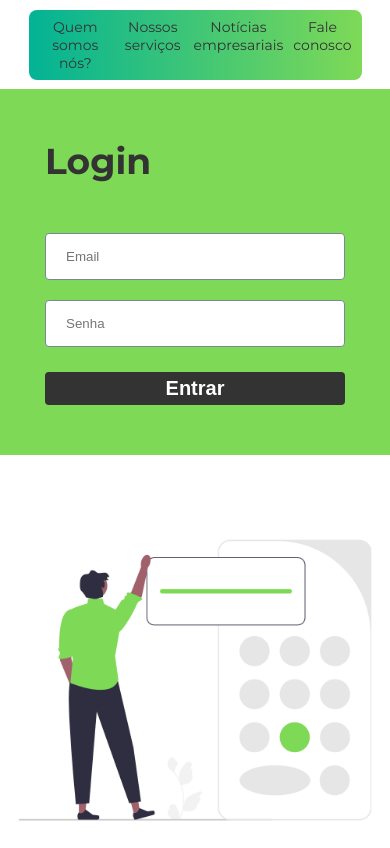
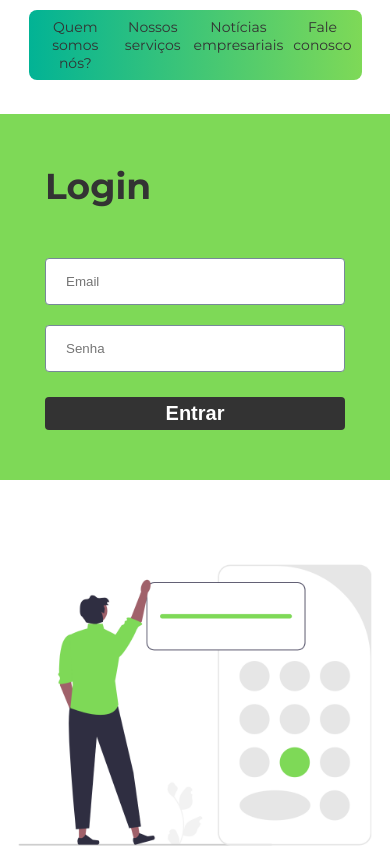
Before and after one commit to MariaJuliaAS/mettaContabilidade, a React (Vite) app: page /addNewsAuth in a window 390 px wide. Shown: the top 848 px of the page. Built offline with nearby package versions, Linux system fonts and the light colour scheme; no server answers.

Commit message:
Responsividade da página de login

```diff
--- a/src/styles/addNewsAuth.module.css
+++ b/src/styles/addNewsAuth.module.css
@@ -87,7 +87,7 @@
 
 @media (max-width: 500px){
     .addNewsAuthContent{
-        margin-top: 100px;
+        margin-top: 150px;
     }
     .loginArea{
         width: 400px;
```
